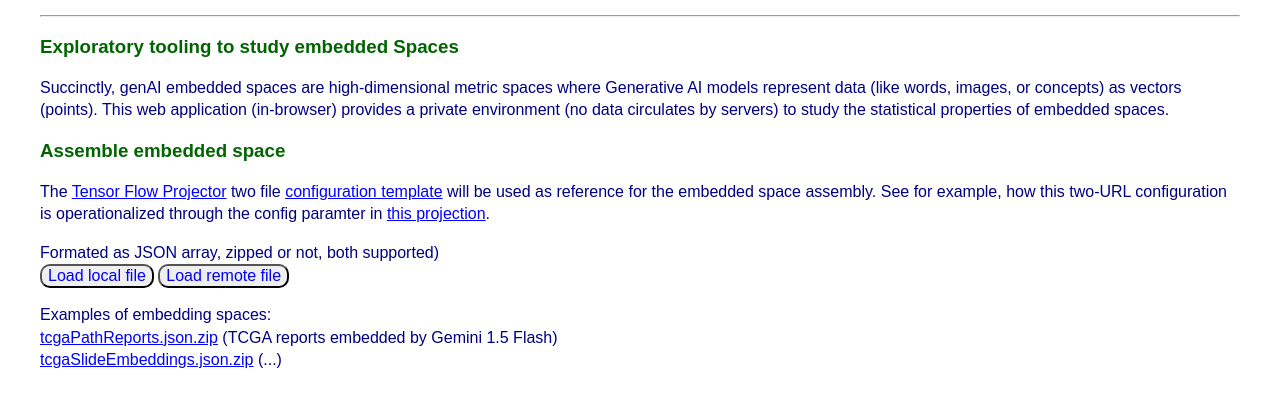
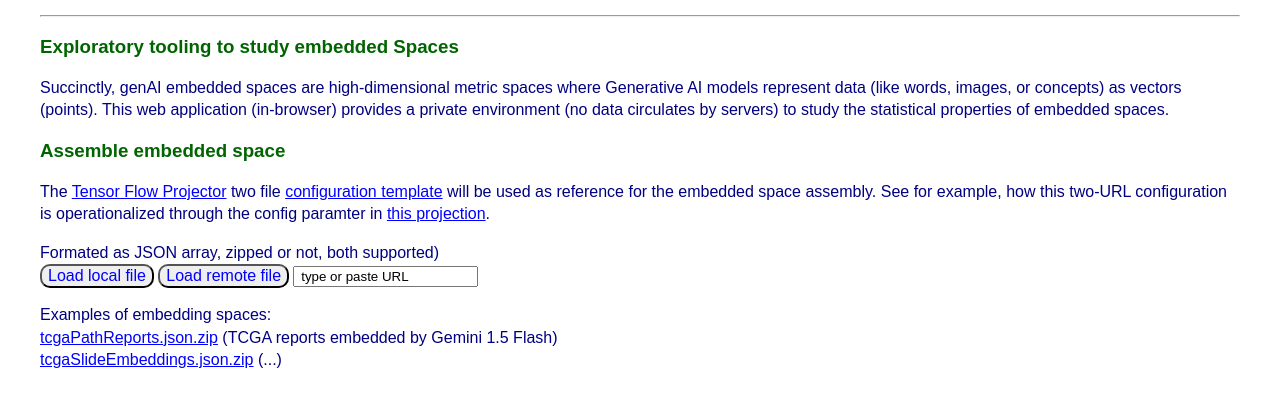
Before and after one commit to epiverse/embedStats, a plain HTML site: page index.html in a window 1280 px wide. Shown: the part 128-534 px from the top of the page. Drawn offline with nearby package versions, Linux system fonts and the light colour scheme.

Commit message:
load ini

```diff
--- a/index.html
+++ b/index.html
@@ -32,7 +32,7 @@
         </p>
         <p> Formated as JSON array, zipped or not, both supported)
             <br><button id="loadLocal">Load local file</button>
-            <button id="loadRemote">Load remote file</button>
+            <button id="loadRemote">Load remote file</button> <input id='url'value=' type or paste URL'>
         </p>
         <p>
             Examples of embedding spaces:
```
